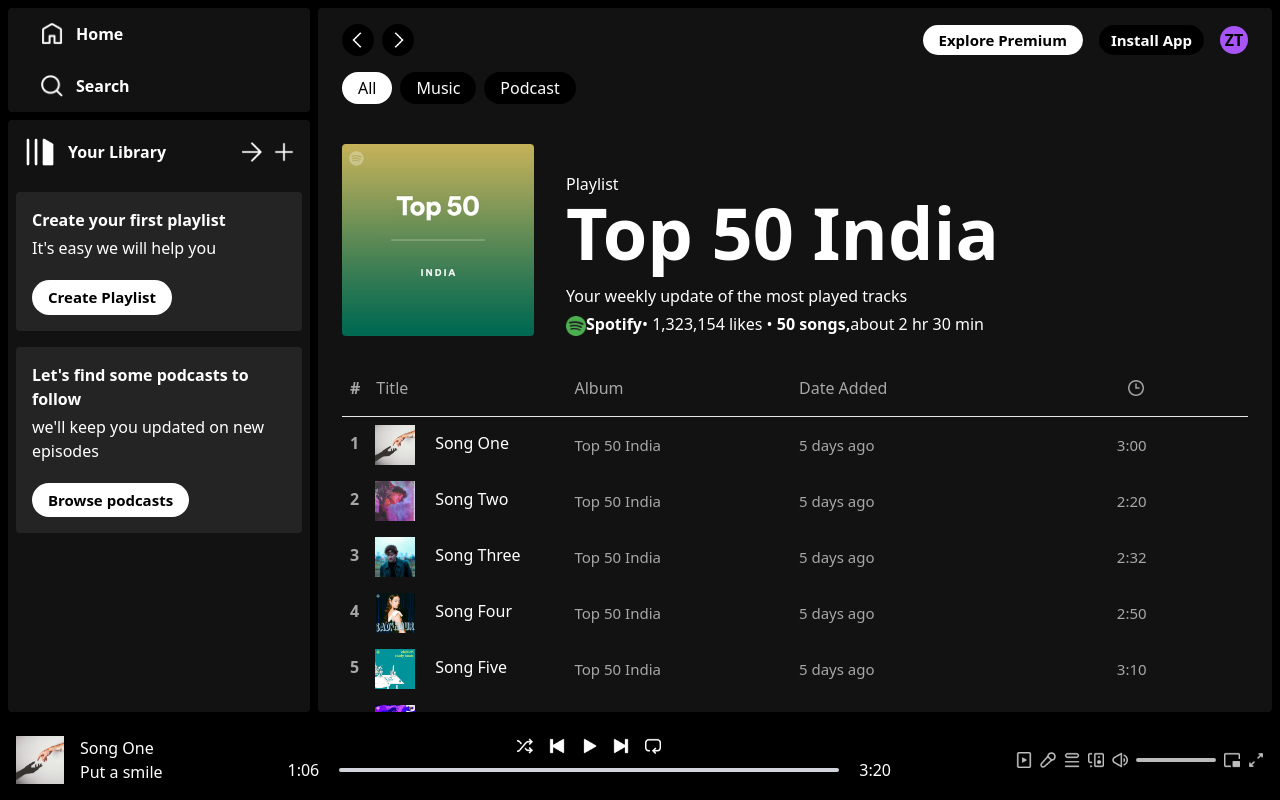
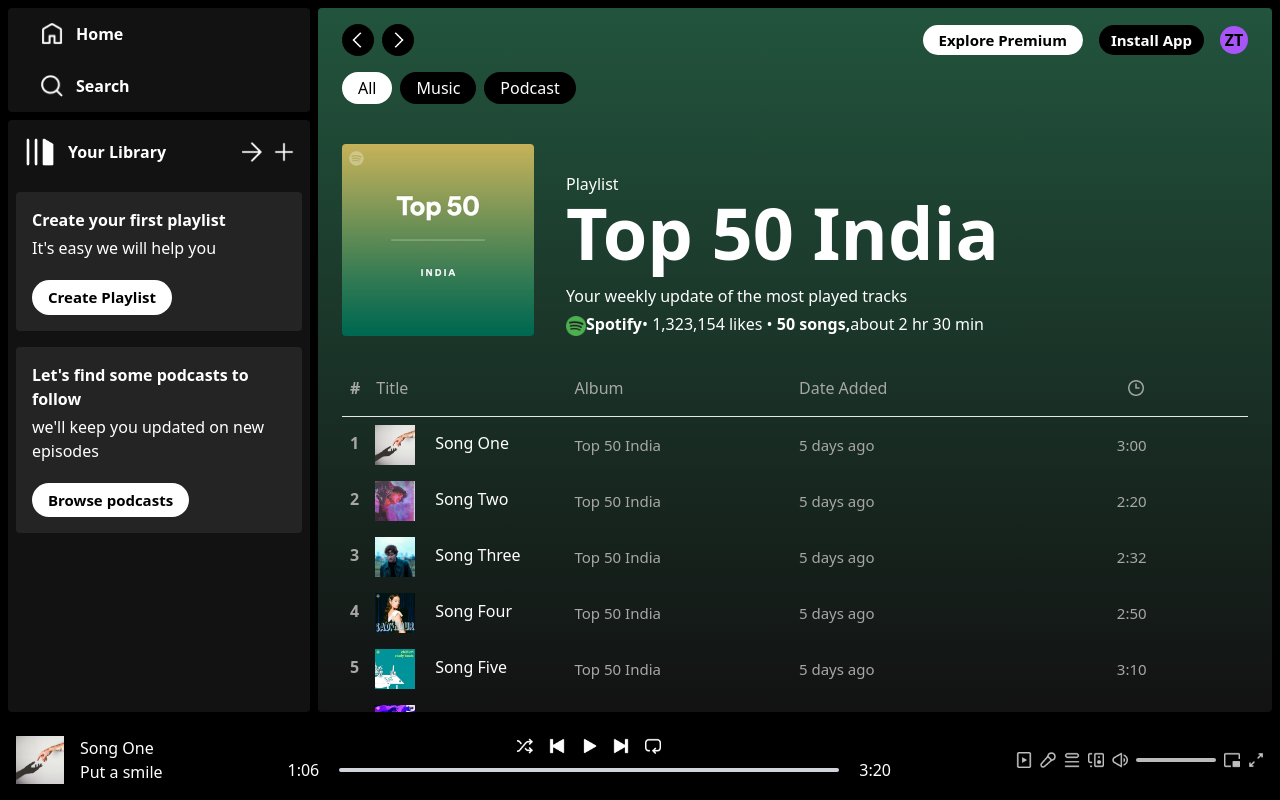
Before and after one commit to RT-1848/The-REAL-Spotify-Clone, a React (Vite) app: page /album/1 in a window 1280 px wide. Built offline with nearby package versions, Linux system fonts and the light colour scheme.

Commit message:
Updated the Background color of the featured charts

```diff
--- a/src/components/Display.jsx
+++ b/src/components/Display.jsx
@@ -1,11 +1,28 @@
-import React from 'react'
-import { Route, Routes } from 'react-router-dom'
+import React, { useEffect, useRef } from 'react'
+import { Route, Routes, useLocation } from 'react-router-dom'
 import DisplayHome from './DisplayHome'
 import DisplayAlbum from './DisplayAlbum'
+import { albumsData } from '../assets/assets'
 
 const Display = () => {
+
+  const displayRef = useRef();
+  const location = useLocation();
+  const isAlbum = location.pathname.includes("album");
+  const albumId = isAlbum ? location.pathname.slice(-1) : "";
+  const bgColor = albumsData[Number(albumId)].bgColor;
+
+  useEffect(()=>{
+    if(isAlbum){
+      displayRef.current.style.background = `linear-gradient(${bgColor},#121212)`
+    }
+    else{
+      displayRef.current.style.background = `#121212`
+    }
+  })
+
   return (
-    <div className='w-[100%] m-2 px-6 pt-4 rounded bg-[#121212] text-white overflow-auto lg:w-[75%] lg:ml-0'>
+    <div ref={displayRef} className='w-[100%] m-2 px-6 pt-4 rounded bg-[#121212] text-white overflow-auto lg:w-[75%] lg:ml-0'>
         <Routes>
             <Route path='/' element={<DisplayHome/>} />
             <Route path='/album/:id' element={<DisplayAlbum/>} />
```
